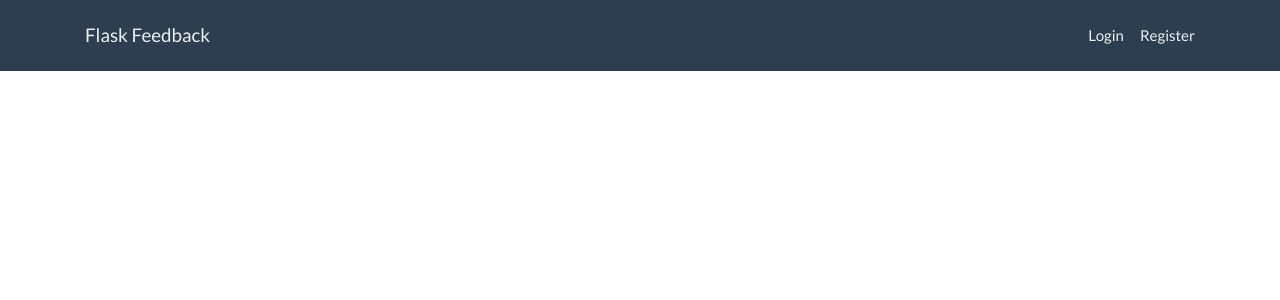
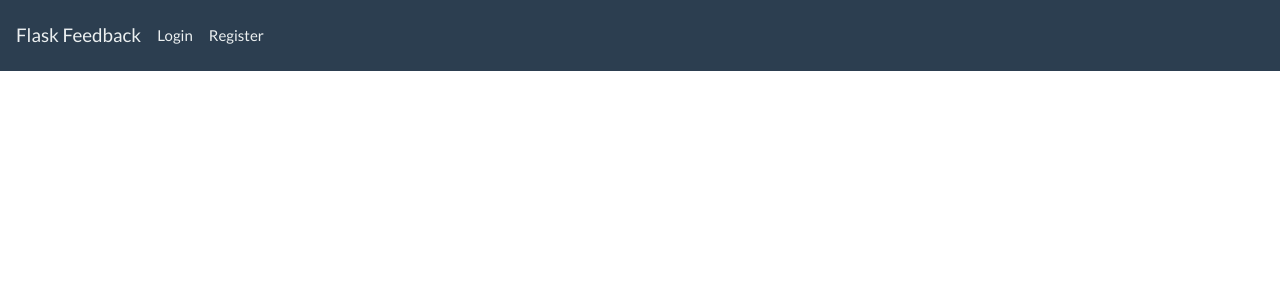
Before and after one commit to conman2020/flask-feedback, a Flask app: page / in a window 1280 px wide. Shown: the top 300 px of the page. Run offline with Flask 2, Linux system fonts and the light colour scheme; some libraries are stand-ins or nearby versions.

Commit message:
changetom

```diff
--- a/templates/base.html
+++ b/templates/base.html
@@ -8,7 +8,8 @@
 
 <body>
   <nav class="navbar navbar-light bg-primary justify-content-between ">
-    <div class="container">
+    <!-- <div class="container"> -->
+        <div>
       <a href="/" class="navbar-brand text-light">Flask Feedback</a>
       <ul class="nav navbar-nav flex-row float-right">
         {% if session['id'] %}
```
